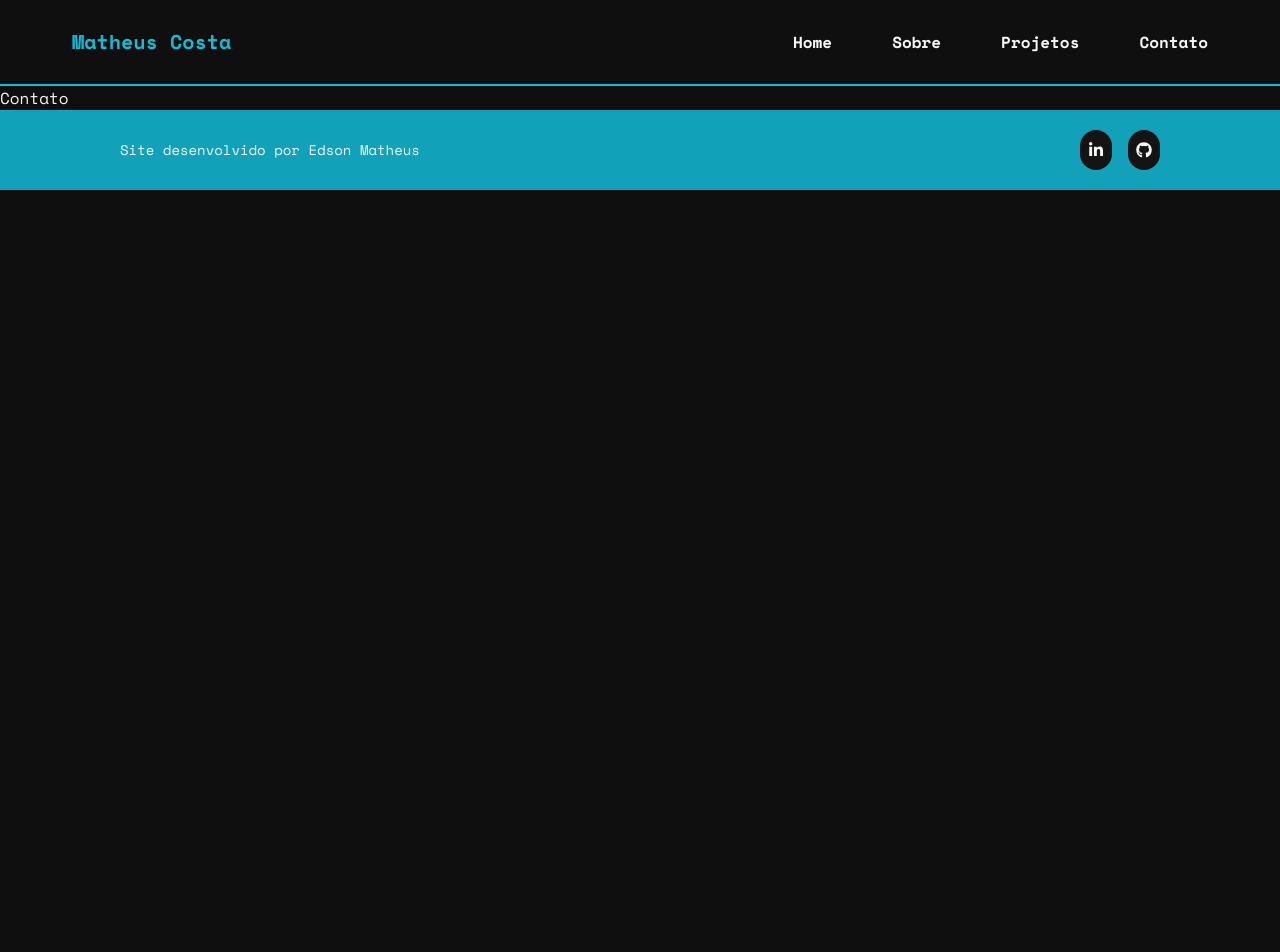
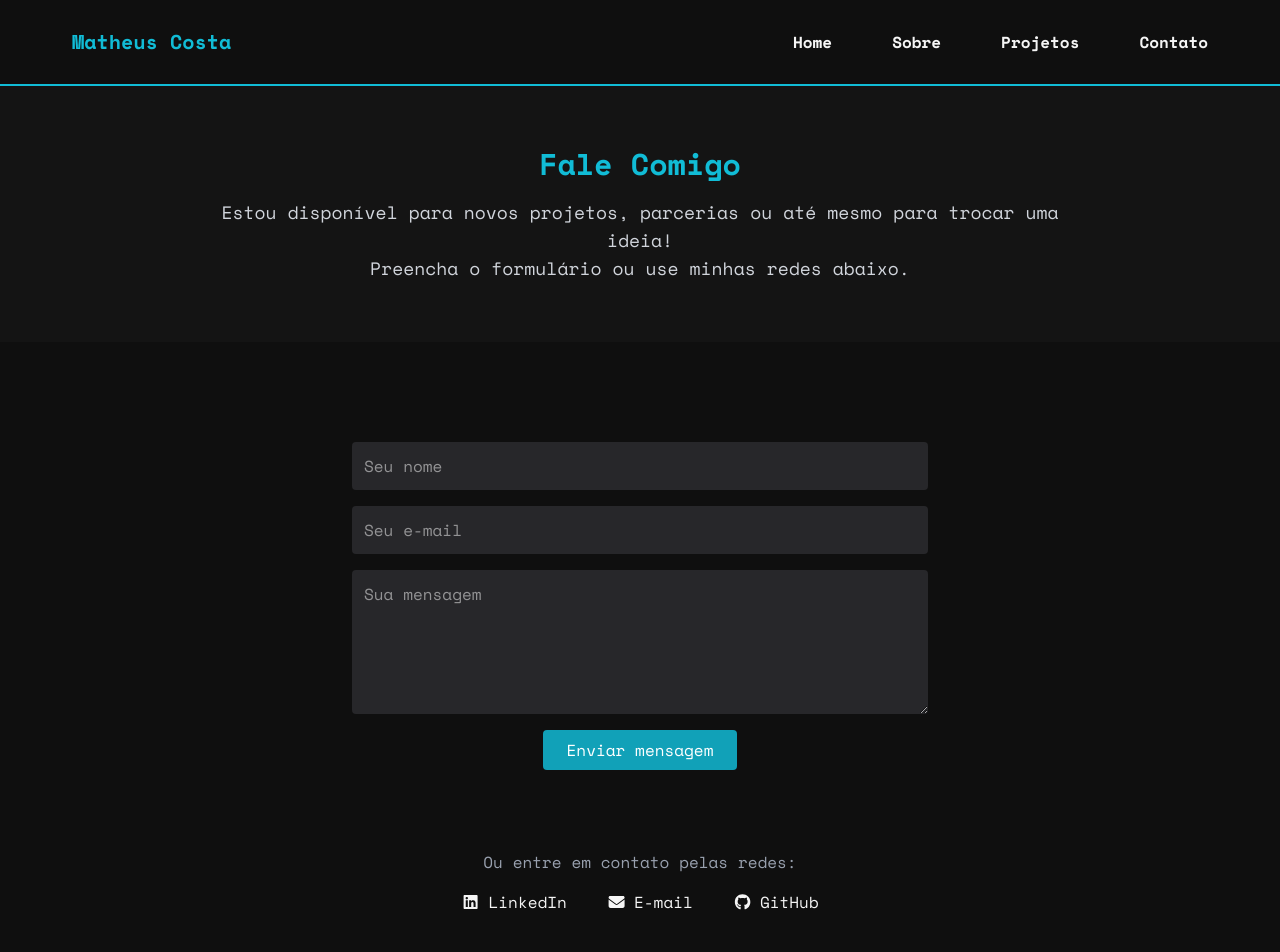
Before and after one commit to ed-matheus/my-portfolio, a Next.js app: page /contato in a window 1280 px wide. Shown: the top 952 px of the page. Before the commit the page ends 800 px from the top, so only its background shows below. Built offline with nearby package versions, Linux system fonts and the light colour scheme.

Commit message:
terminando estrutura da página "contato"

```diff
--- a/src/app/contato/page.js
+++ b/src/app/contato/page.js
@@ -1,9 +1,82 @@
-import React from 'react'
+import { FontAwesomeIcon } from "@fortawesome/react-fontawesome";
+
+// Ícones
+import { faGithub, faLinkedin } from "@fortawesome/free-brands-svg-icons";
+import { faEnvelope } from "@fortawesome/free-solid-svg-icons";
 
 const Contato = () => {
-  return (
-    <div>Contato</div>
-  )
-}
+	return (
+		<div className="w-full">
+			<section className="px-50 py-15 bg-dark-400 gap-18 text-center">
+				<h1 className="text-3xl font-bold text-blue-500 mb-4">Fale Comigo</h1>
+				<p className="text-lg text-gray-300">
+					Estou disponível para novos projetos, parcerias ou até mesmo para
+					trocar uma ideia! <br /> Preencha o formulário ou use minhas redes
+					abaixo.
+				</p>
+			</section>
 
-export default Contato
+			<section className="w-full py-25 px-50">
+				<form className="max-w-xl mx-auto grid gap-4">
+					<input
+						type="text"
+						placeholder="Seu nome"
+						className="p-3 rounded bg-zinc-800 text-white"
+						required
+					/>
+					<input
+						type="email"
+						placeholder="Seu e-mail"
+						className="p-3 rounded bg-zinc-800 text-white"
+						required
+					/>
+					<textarea
+						placeholder="Sua mensagem"
+						rows="5"
+						className="p-3 rounded bg-zinc-800 text-white"
+						required
+					/>
+					<button
+						type="submit"
+						className="bg-blue-300 hover:bg-primary/80 text-white py-2 px-6 rounded w-fit mx-auto"
+					>
+						Enviar mensagem
+					</button>
+				</form>
+
+				<div className="mt-20 text-center">
+					<p className="text-gray-400 mb-4">Ou entre em contato pelas redes:</p>
+					<div className="flex justify-center gap-10">
+						<a
+							href="https://www.linkedin.com/in/edson-matheus-b5a0171ba/"
+							target="_blank"
+							rel="noreferrer"
+							className="hover:text-blue-500 flex items-center gap-2"
+						>
+							<FontAwesomeIcon icon={faLinkedin} className="w-[1.2rem]" />
+							LinkedIn
+						</a>
+						<a
+							href="mailto:edsonmatheus02@hotmail.com"
+							className="hover:text-blue-500 flex items-center gap-2"
+						>
+							<FontAwesomeIcon icon={faEnvelope} className="w-[1.2rem]" />
+							E-mail
+						</a>
+						<a
+							href="https://github.com/ed-matheus"
+							target="_blank"
+							rel="noreferrer"
+							className="hover:text-blue-500 flex items-center gap-2"
+						>
+							<FontAwesomeIcon icon={faGithub} className="w-[1.2rem]" />
+							GitHub
+						</a>
+					</div>
+				</div>
+			</section>
+		</div>
+	);
+};
+
+export default Contato;
--- a/src/app/projetos/page.js
+++ b/src/app/projetos/page.js
@@ -1,10 +1,13 @@
-import ProjectCard from "@/components/ProjectCard";
+import { FontAwesomeIcon } from "@fortawesome/react-fontawesome";
 
 // Arquivo JSON com dados dos meus projetos
 import projects from "@/data/my-projects.json";
 
+// Componentes
+import ProjectCard from "@/components/ProjectCard";
+import { faWhatsapp } from "@fortawesome/free-brands-svg-icons";
+
 const Projetos = () => {
-
 	return (
 		<div className="w-full">
 			{/* Cabeçalho */}
@@ -17,7 +20,7 @@ const Projetos = () => {
 			</section>
 
 			{/* Grid de Projetos */}
-			<div className="max-w-[75%] mx-auto px-4">
+			<div className="max-w-[75%] mx-auto px-4 py-10">
 				<section className="grid grid-cols-1 sm:grid-cols-2 lg:grid-cols-3 gap-15 py-12">
 					{projects.map((project) => (
 						<ProjectCard
@@ -31,18 +34,24 @@ const Projetos = () => {
 						/>
 					))}
 				</section>
+
+				{/* Call to Action */}
+				<div className="flex flex-col items-center justify-center mt-10">
+					<h2 className="text-xl mb-3">Gostou do que viu?</h2>
+					<button
+						type="button"
+						className="bg-green-600 px-4 py-2 rounded"
+					>
+						<a
+							href="/#"
+							className="text-white flex items-center gap-2"
+						>
+							<span className="font-bold">Entre em contato</span>
+							<FontAwesomeIcon icon={faWhatsapp} className="w-[1.2rem]" />
+						</a>
+					</button>
+				</div>
 			</div>
-
-			{/* Call to Action */}
-			<section className="text-center mt-12">
-				<p className="text-xl mb-4">Gostou do que viu?</p>
-				<a
-					href="/contato"
-					className="inline-block bg-blue-500 text-white px-6 py-3 rounded-lg hover:bg-blue-600 transition"
-				>
-					Entre em contato
-				</a>
-			</section>
 		</div>
 	);
 };
```
